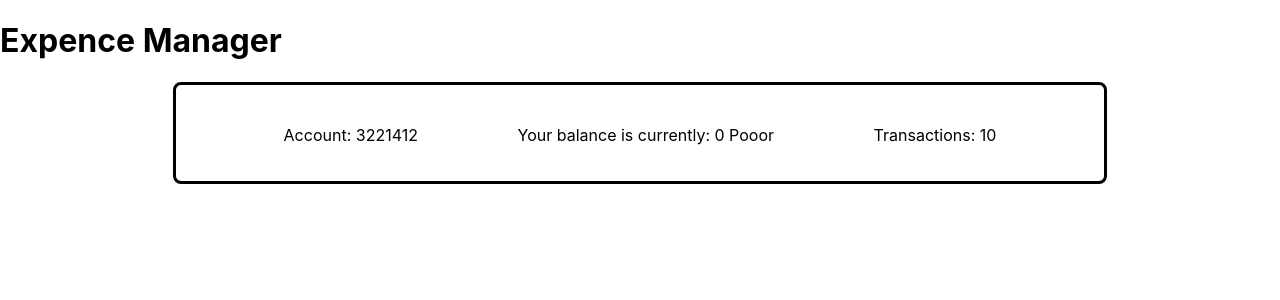
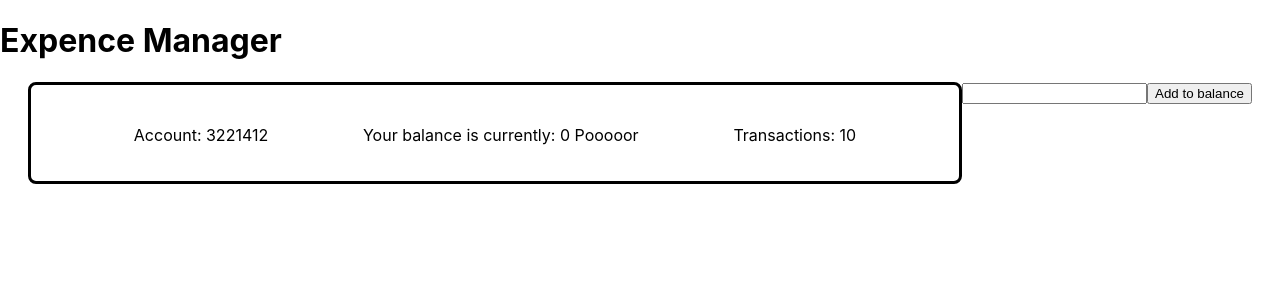
Before and after one commit to williamaredal/expense-manager, a React (Create React App) app: page / in a window 1280 px wide. Shown: the top 300 px of the page. Built offline with nearby package versions, Linux system fonts and the light colour scheme.

Commit message:
Store action payloads and redux is connected

```diff
--- a/src/app/store.js
+++ b/src/app/store.js
@@ -1,6 +1,25 @@
 import { configureStore } from '@reduxjs/toolkit';
 
-export const store = configureStore({
-  reducer: {
-  },
+const initialState = {
+  balance : 0,
+
+}
+
+function AccountantReducer ( state = initialState, action) { // do i add payload
+  console.log(state, action)
+
+  switch(action.type) {
+    case 'expences/balance' :
+    return { ...state, balance : state.balance + action.payload}
+
+    default :
+    return state
+  }
+}
+
+const store = configureStore({
+  reducer : AccountantReducer,
+  initialState,
 });
+
+export default store;
--- a/src/app/views/dashboard.js
+++ b/src/app/views/dashboard.js
@@ -1,11 +1,23 @@
-import React, {useState} from 'react';
+import React, { useState } from 'react';
+import { connect } from 'react-redux';
+import store from '../store';
 import  './homepage.css'
 
+const mapStateToProps = (state) => {
+    return {
+        balance : state.balance,
+    }
+}
 
-export default function Dashboard () {
-    const [balance, updateBalance] = useState(0);
+function Dashboard (props) {
+    const [Balance, updateBalance] = useState(0);
+    const [formValue, updateForm] = useState(0);
     const [account, updateAccount] = useState(3221412);
     const [transactions, updateTransactions] = useState(10);
+
+    store.subscribe( () => {
+        updateBalance(store.getState().balance)
+    })
 
     return (
         <div className="balanceView">
@@ -17,8 +29,8 @@ export default function Dashboard () {
                 </div>
                 <div className="cell">
                     <p>
-                        Your balance is currently: {balance}
-                        {balance === 0 ? ' Pooor' : 'Rich?'}
+                        Your balance is currently: {Balance}
+                        {Balance === 0 ? ' Pooooor' : 'Rich?'}
                     </p>
                 </div>
                 <div className="cell">
@@ -27,7 +39,13 @@ export default function Dashboard () {
                     </p>
                 </div>
             </div>
+            <div>
+                <input onChange={(e) => {updateForm(Number(e.target.value))}}/>
+                <button onClick={() => store.dispatch({type : 'expences/balance', payload : formValue}) }>Add to balance</button>
+            </div>
 
         </div>
     )
 }
+
+export default connect(mapStateToProps)(Dashboard);
--- a/src/index.js
+++ b/src/index.js
@@ -2,7 +2,7 @@ import React from 'react';
 import ReactDOM from 'react-dom';
 import './index.css';
 import App from './App';
-import { store } from './app/store';
+import store from './app/store';
 import { Provider } from 'react-redux';
 
 ReactDOM.render(
```
